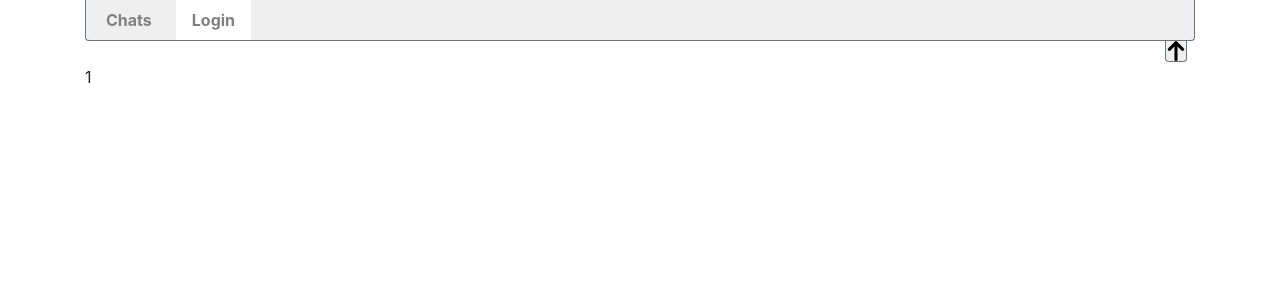
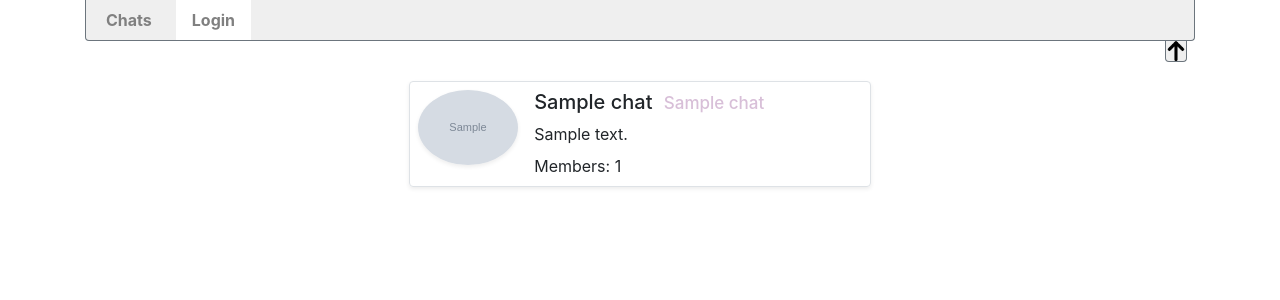
Before and after one commit to whyme0/Chattings, a Django app: template templates/chats/chats_list/template.html in a window 1280 px wide. Shown: the top 300 px of the page. Run offline with Django 3.2, Linux system fonts and the light colour scheme; the template is opened without the code that fills it: most values are stand-ins (such as "Sample title", 1, 10 or a date in 2020); grey boxes marked "Sample" are stand-in pictures; some libraries are stand-ins or nearby versions.

Commit message:
template modified

```diff
--- a/templates/chats/chats_list/template.html
+++ b/templates/chats/chats_list/template.html
@@ -9,19 +9,30 @@
 {% block content %}
     {% include 'template_snippets/header.html' %}
 
-    <div class="d-flex jusitfy-content-start mt-4 align-items-start">
+    <div class="list__wrapper row mt-4 px-3 justify-content-center">
 
 
 
-        <div class="list__wrapper">
             {% for chat in chats %}
-                <div class="chat__wrapper">
-                    {{chat.id}}
+                <div class="chat__wrapper shadow-sm p-2 col-5 m-3 border rounded">
+                    <div class="media">
+                        {% if chat.avatar %}
+                            <img src="{{MEDIA_URL}}{{chat.avatar}}" alt="chat__avatar" width="100" class="shadow-sm bg-light mr-3 rounded-circle">
+                        {% else %}
+                            <img src="{{MEDIA_URL}}/chats_avatars/default_chat_avatar.png" alt="chat__avatar" width="100" class="shadow-sm bg-light mr-3 rounded-circle">
+                        {% endif %}
+
+
+                        <div class="media-body">
+                            <h5>{{chat.label}} <span style="padding-left: 6px;color:#D8BFD8;font-size:17px;">{{chat.get_name}}</span></h5>
+                            <span style="margin-top: 5px;">{{chat.description}}</span>
+                            <span class="d-block mt-2">Members: {{chat.members|length}}</span>
+                        </div>
+                    </div>
                 </div>
             {% empty %}
                 <p>No chats found.</p>
             {% endfor %}
-        </div>
 
 
 
```
